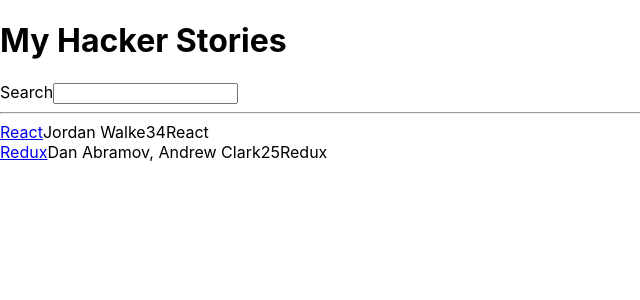
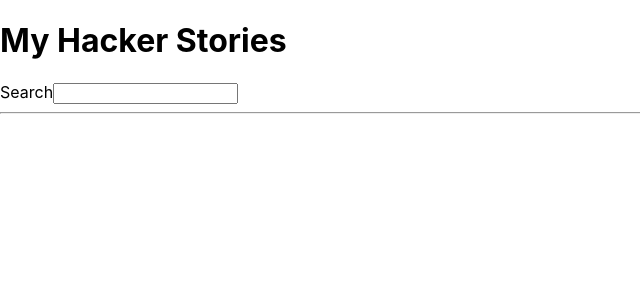
Before and after one commit to NicodemusDu/the-road-to-learn-react-practice, a React (Create React App) app: page / in a window 1280 px wide. Shown: the top 300 px of the page, without its empty margins (0-640 px from the left). Built offline with nearby package versions, Linux system fonts and the light colour scheme.

Commit message:
React函数定义（箭头函数）

```diff
--- a/src/App.js
+++ b/src/App.js
@@ -1,24 +1,8 @@
-import logo from "./logo.svg";
-import "./App.css";
+import React from 'react';
+import ReactDOM from 'react-dom';
 
-const list = [
-    {
-        title: "React",
-        url: "https://reactjs.org/",
-        author: "Jordan Walke",
-        num_comments: 3,
-        points: 4,
-        objectID: 0,
-    },
-    {
-        title: "Redux",
-        url: "https://redux.js.org/",
-        author: "Dan Abramov, Andrew Clark",
-        num_comments: 2,
-        points: 5,
-        objectID: 1,
-    },
-];
+const cun = (count) => count + 1;
+
 function App() {
     return (
         <div>
@@ -28,24 +12,8 @@
             <input id="search" type="text" />
 
             <hr />
-            <List />
         </div>
     );
 }
 
-function List() {
-    return list.map(function (item) {
-        return (
-            <div key={item.objectIDj}>
-                <span>
-                    <a href={item.url}>{item.title}</a>
-                </span>
-                <span>{item.author}</span>
-                <span>{item.num_comments}</span>
-                <span>{item.points}</span>
-                {item.title}
-            </div>
-        );
-    });
-}
 export default App;
```
Also changed, not shown: src/index.js (+4 -4 lines).
